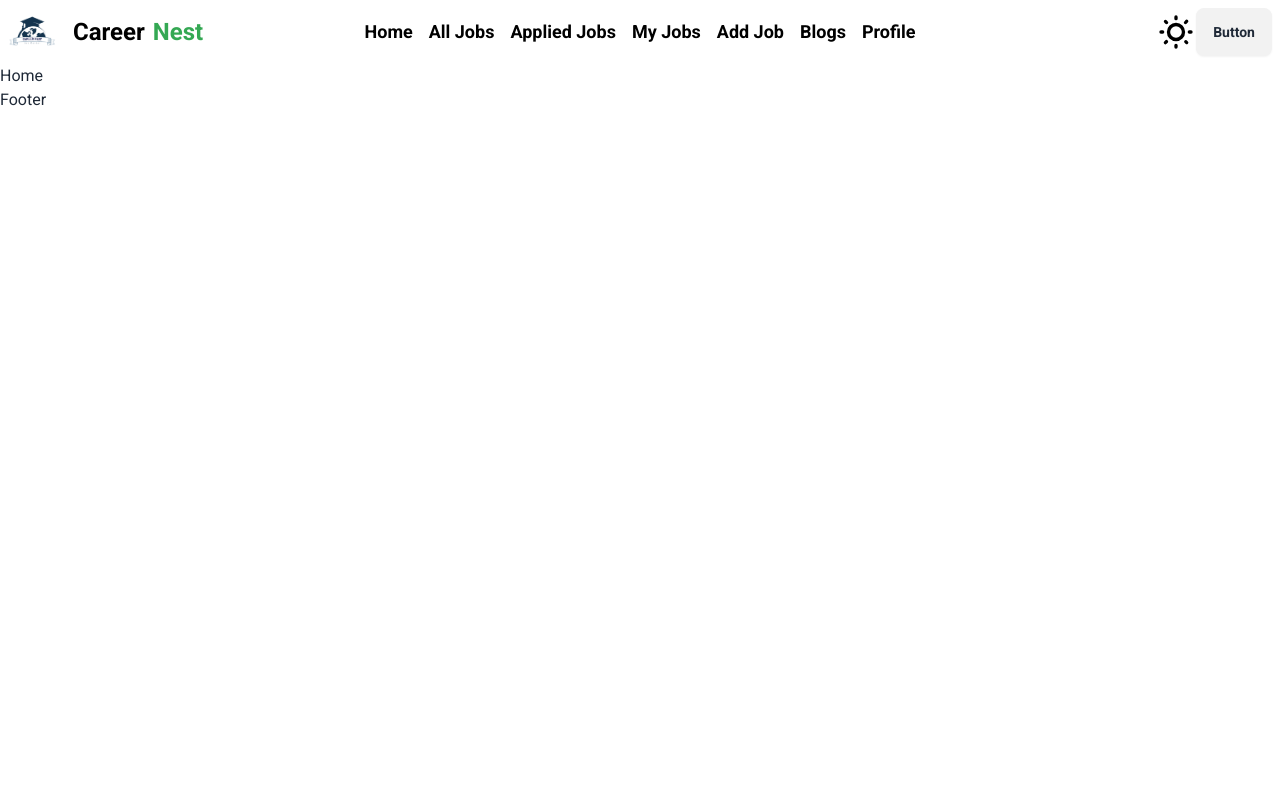
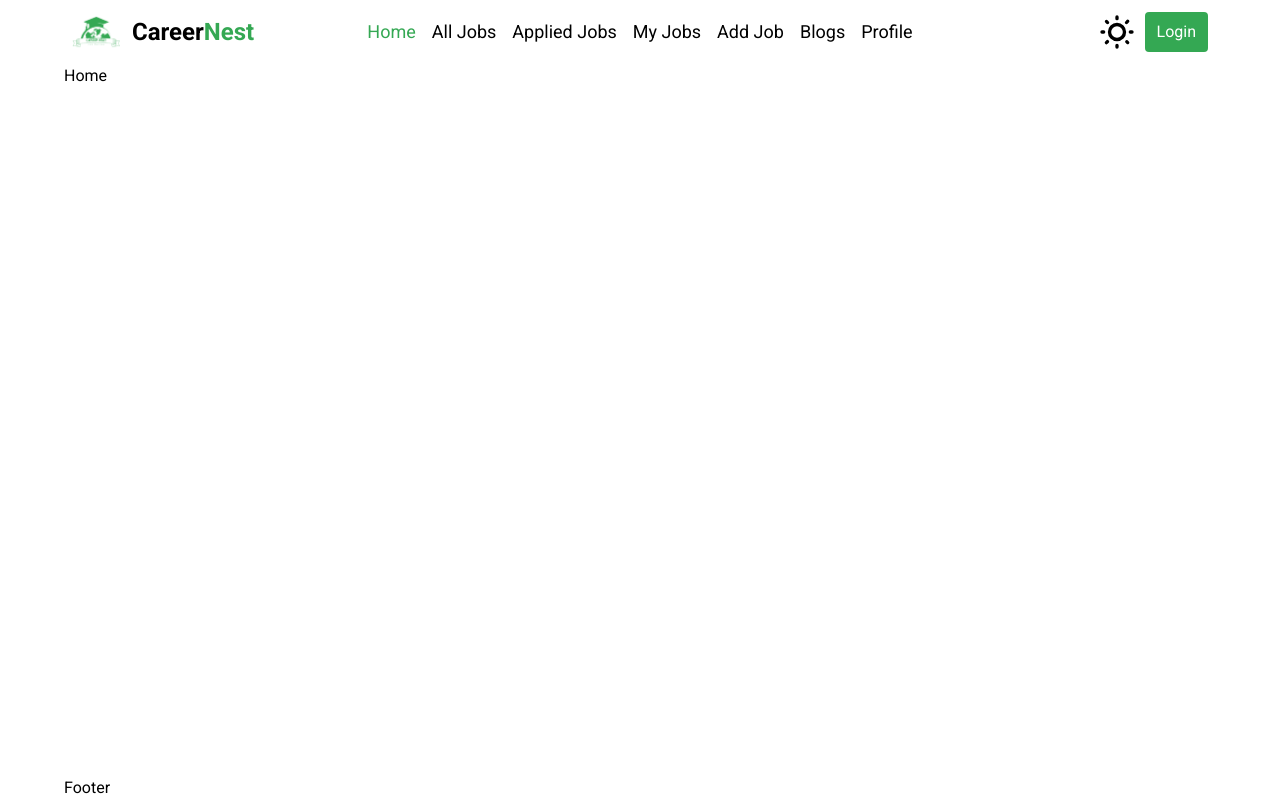
Before and after one commit to Mosharof-Hossen/Career-Nest, a React (Vite) app in the folder client/: page / in a window 1280 px wide. Built offline with nearby package versions, Linux system fonts and the light colour scheme.

Commit message:
navbar almost done

```diff
--- a/client/src/App.jsx
+++ b/client/src/App.jsx
@@ -8,12 +8,17 @@ function App() {
 
 
   return (
-    <div className=''>
-      <Navbar></Navbar>
+    <div className='bg-white text-black dark:bg-gray-900 dark:text-white '>
+      <div className='flex flex-col min-h-screen max-w-6xl mx-auto'>
+        <div className='flex-grow'>
+          <Navbar></Navbar>
+          <Outlet />
+        </div>
 
-      <Outlet />
-
-      <Footer></Footer>
+        <div>
+          <Footer></Footer>
+        </div>
+      </div>
     </div>
   )
 }
--- a/client/src/Components/shared/Navbar.jsx
+++ b/client/src/Components/shared/Navbar.jsx
@@ -1,6 +1,7 @@
-import { Link } from "react-router-dom";
+import {  NavLink } from "react-router-dom";
 import logo from "../../assets/logo.png"
 import { useEffect, useState } from "react";
+import "./navbar.css"
 
 const Navbar = () => {
 
@@ -14,15 +15,14 @@ const Navbar = () => {
             document.documentElement.classList.remove('dark');
         }
     }, [darkMode])
-    console.log(darkMode);
     const links = <>
-        <Link className="text-lg font-semibold mx-2" to={'/'}><li>Home</li></Link>
-        <Link className="text-lg font-semibold mx-2" to={'/all-jobs'}><li>All Jobs</li></Link>
-        <Link className="text-lg font-semibold mx-2" to={'/applied-jobs'}><li>Applied Jobs</li></Link>
-        <Link className="text-lg font-semibold mx-2" to={'/my-jobs'}><li>My Jobs</li></Link>
-        <Link className="text-lg font-semibold mx-2" to={"/add-job"}><li>Add Job</li></Link>
-        <Link className="text-lg font-semibold mx-2" to={'/blogs'}><li>Blogs</li></Link>
-        <Link className="text-lg font-semibold mx-2" to={'/profile'}><li>Profile</li></Link>
+        <NavLink className="text-lg  px-1  mx-1" to={'/'}><li>Home</li></NavLink>
+        <NavLink className="text-lg  px-1  mx-1" to={'/all-jobs'}><li>All Jobs</li></NavLink>
+        <NavLink className="text-lg  px-1  mx-1" to={'/applied-jobs'}><li>Applied Jobs</li></NavLink>
+        <NavLink className="text-lg  px-1  mx-1" to={'/my-jobs'}><li>My Jobs</li></NavLink>
+        <NavLink className="text-lg  px-1  mx-1" to={"/add-job"}><li>Add Job</li></NavLink>
+        <NavLink className="text-lg  px-1  mx-1" to={'/blogs'}><li>Blogs</li></NavLink>
+        <NavLink className="text-lg  px-1  mx-1" to={'/profile'}><li>Profile</li></NavLink>
     </>
 
     return (
@@ -46,14 +46,14 @@ const Navbar = () => {
                         </div>
                         <ul
                             tabIndex={0}
-                            className="menu menu-sm dropdown-content bg-base-100 rounded-box z-[1] mt-3 w-52 p-2 shadow">
+                            className="menu menu-sm dropdown-content dark:bg-gray-900 bg-white rounded-box z-[1] mt-3 w-52 p-2 shadow">
                             {
                                 links
                             }
                         </ul>
                     </div>
                     <img src={logo} alt="" className="w-12" />
-                    <a className="dark:text-white  btn btn-ghost text-2xl font-bold">Career<span className="text-primary-c">Nest</span></a>
+                    <a className="dark:text-white ml-3 text-2xl font-bold">Career<span className="text-primary-c">Nest</span></a>
                 </div>
                 <div className="navbar-center hidden lg:flex">
                     <ul className="menu menu-horizontal px-1">
@@ -62,7 +62,7 @@ const Navbar = () => {
                         }
                     </ul>
                 </div>
-                <div className="navbar-end">
+                <div className="navbar-end space-x-2">
                     <label className="swap swap-rotate" >
                         {/* this hidden checkbox controls the state */}
                         <input onClick={() => setDarkMode(!darkMode)} type="checkbox" className="theme-controller" value="synthwave" />
@@ -85,7 +85,7 @@ const Navbar = () => {
                                 d="M21.64,13a1,1,0,0,0-1.05-.14,8.05,8.05,0,0,1-3.37.73A8.15,8.15,0,0,1,9.08,5.49a8.59,8.59,0,0,1,.25-2A1,1,0,0,0,8,2.36,10.14,10.14,0,1,0,22,14.05,1,1,0,0,0,21.64,13Zm-9.5,6.69A8.14,8.14,0,0,1,7.08,5.22v.27A10.15,10.15,0,0,0,17.22,15.63a9.79,9.79,0,0,0,2.1-.22A8.11,8.11,0,0,1,12.14,19.73Z" />
                         </svg>
                     </label>
-                    <a className="btn">Button</a>
+                    <a className="px-3 py-2 bg-primary-c text-white rounded">Login</a>
                 </div>
             </div>
         </div>
--- /dev/null
+++ b/client/src/Components/shared/navbar.css
@@ -0,0 +1,3 @@
+.active{
+    color: #34a853;
+}
```
Also changed, not shown: client/src/assets/logo.png.
